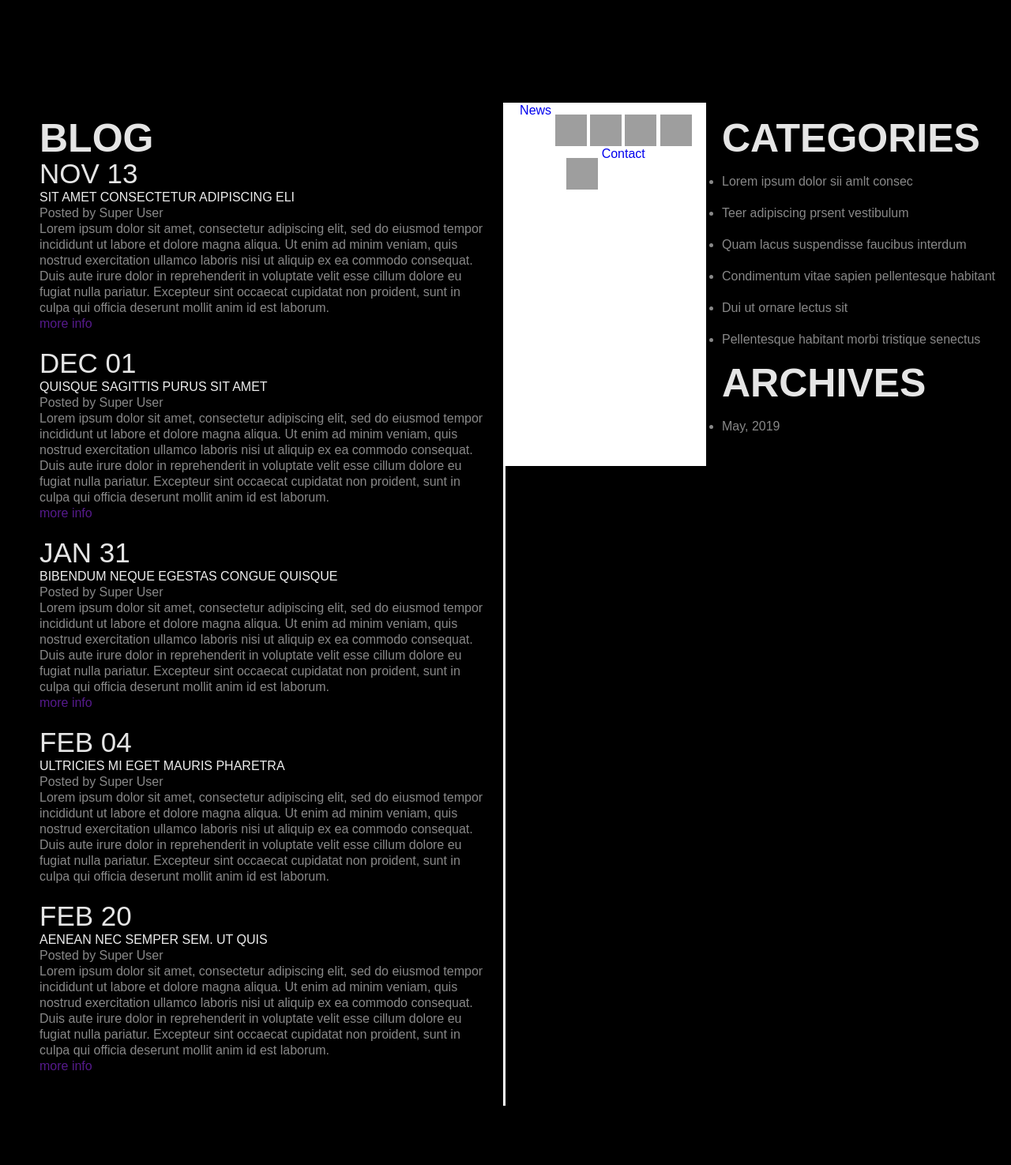
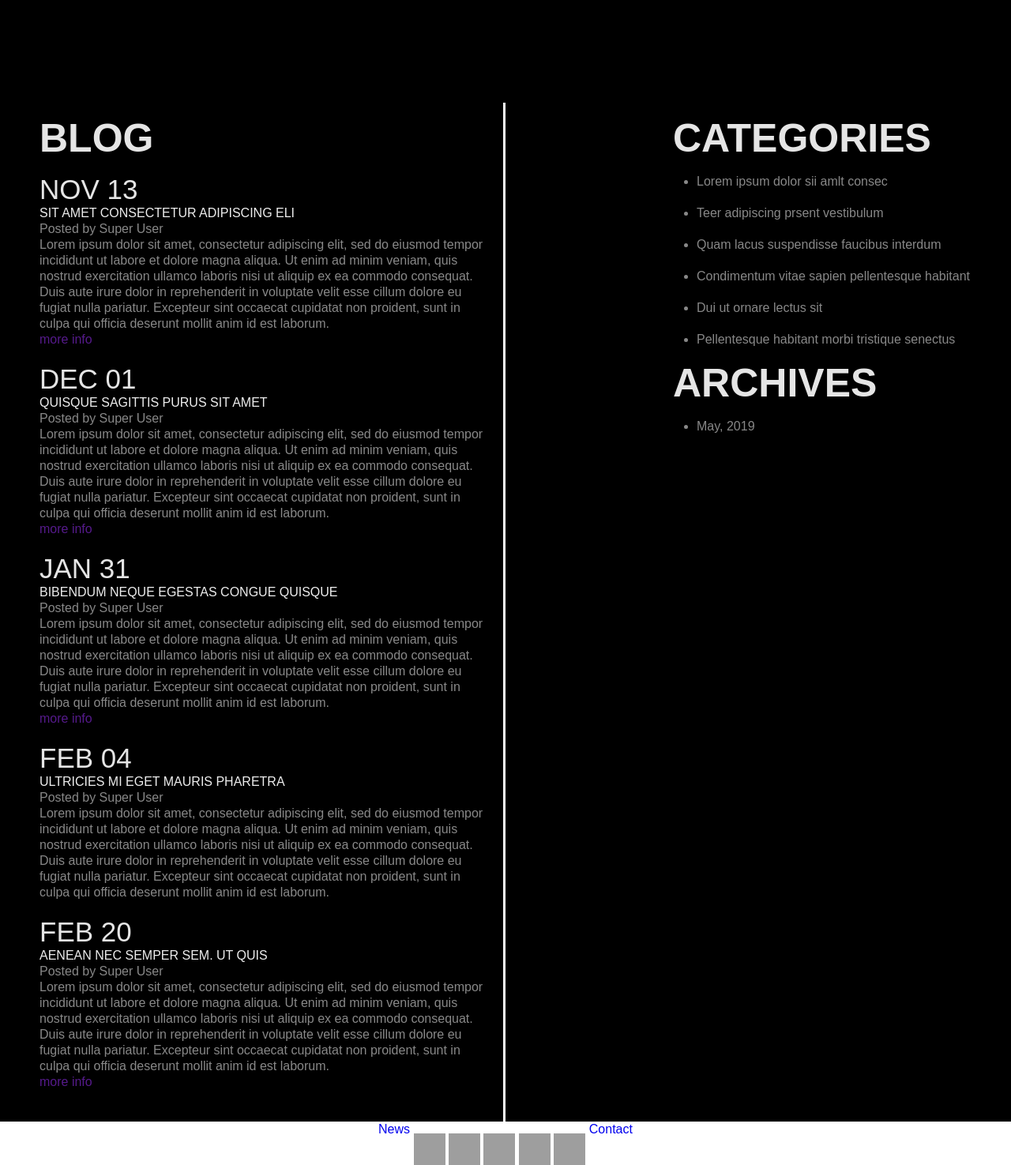
Before and after one commit to StevenPope09/StevenPope09.github.io, a PHP site: page /news.html in a window 1280 px wide. Shown: the part 658-2133 px from the top of the page at 79% size. Before the commit the page ends 2058 px from the top, so only its background shows below. Run offline with PHP 8.4, Linux system fonts and the light colour scheme; grey boxes are pictures that could not be loaded.

Commit message:
updated css to fix overflow

```diff
--- a/RockBand/css/main.css
+++ b/RockBand/css/main.css
@@ -166,11 +166,7 @@ section::after{
     display: block;
     clear: both;
 }
-footer::after{
-    content: "";
-    display: block;
-    clear: right;
-}
+
 
 #intro{
     max-width: 50%;
@@ -194,7 +190,8 @@ footer::after{
     padding-left: 5rem;
     float:left;
 }
-#blogPage article, #sidebar h2{
+
+#blogPage article, #sidebar h2,#blogPage h2{
 
     padding-bottom: 2rem;
 }
@@ -202,12 +199,18 @@ footer::after{
 #sidebar{
     background: #000;
     max-width: 45%;
-    float: right;
+    float: left;
+    margin-left: 15%;
+
 
 }
 #sidebar li{
     list-style: disc;
     padding-bottom: 2rem;
+    margin-left: 3rem;
+}
+footer{
+    clear: both;
 }
 /*********************ABOUT PAGE**************************************/
 #team{
@@ -229,13 +232,13 @@ footer::after{
     max-width: 1500px;
 }
 #contactInfo{
-    border: 1px solid red;
+
     max-width: 20%;
     float: left;
 }
 #miscInfo{
     max-width: 80%;
-    border: 1px solid blue;
+
     float: left ;
 }
 #miscInfo p{
```
